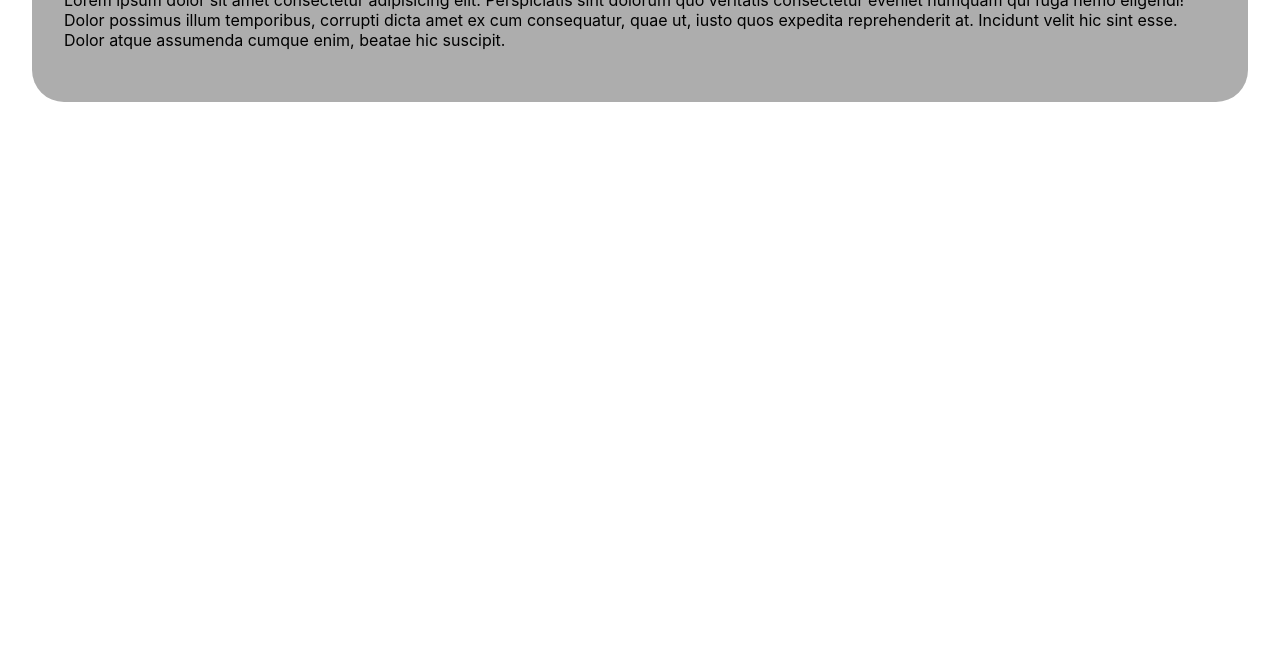
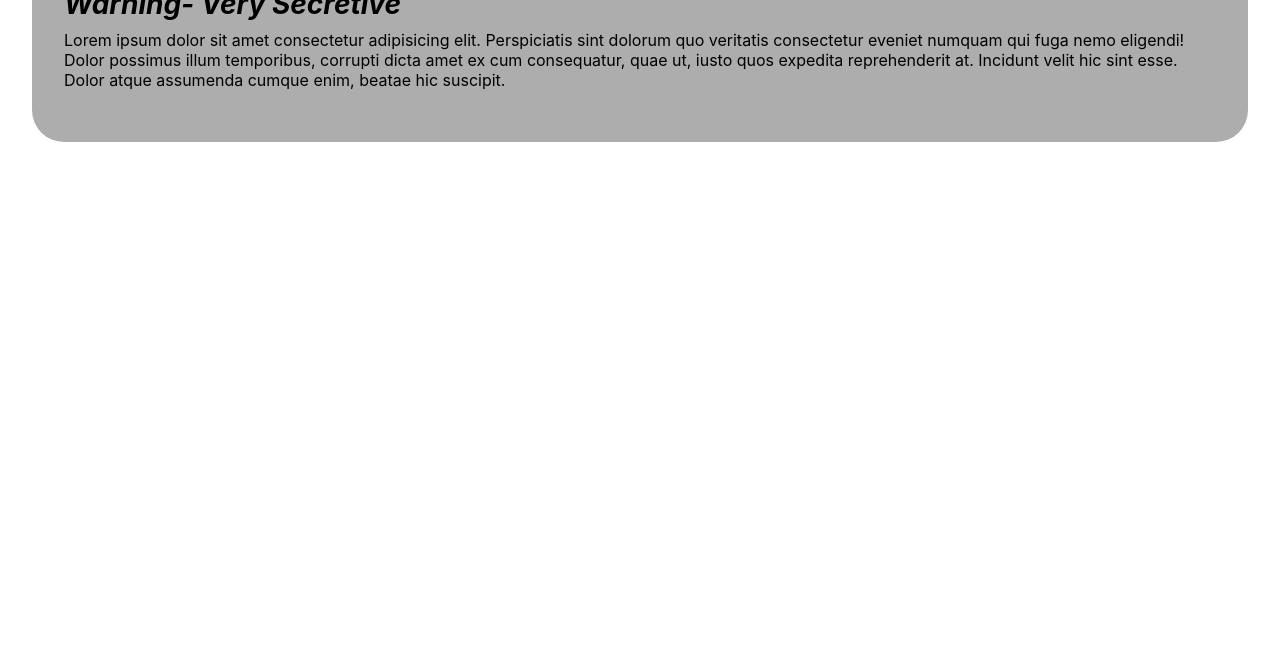
Before and after one commit to lzalit238/Return-of-Jenkins, a website: page app/index.html in a window 1280 px wide. Shown: the part 150-800 px from the top of the page. Drawn offline with Linux system fonts and the light colour scheme.

Commit message:
Update index.html

```diff
--- a/app/index.html
+++ b/app/index.html
@@ -10,6 +10,7 @@
 <body>
     <div class="urMom">
         <h1>(SECRET SOCIETY OF JENKINS)</h1>
+        <h3><i>warning- very secretive</i></h3>
         <p>Lorem ipsum dolor sit amet consectetur adipisicing elit. Perspiciatis sint dolorum quo veritatis consectetur eveniet numquam qui fuga nemo eligendi! Dolor possimus illum temporibus, corrupti dicta amet ex cum consequatur, quae ut, iusto quos expedita reprehenderit at. Incidunt velit hic sint esse. Dolor atque assumenda cumque enim, beatae hic suscipit.</p>
     </div>
 
```
